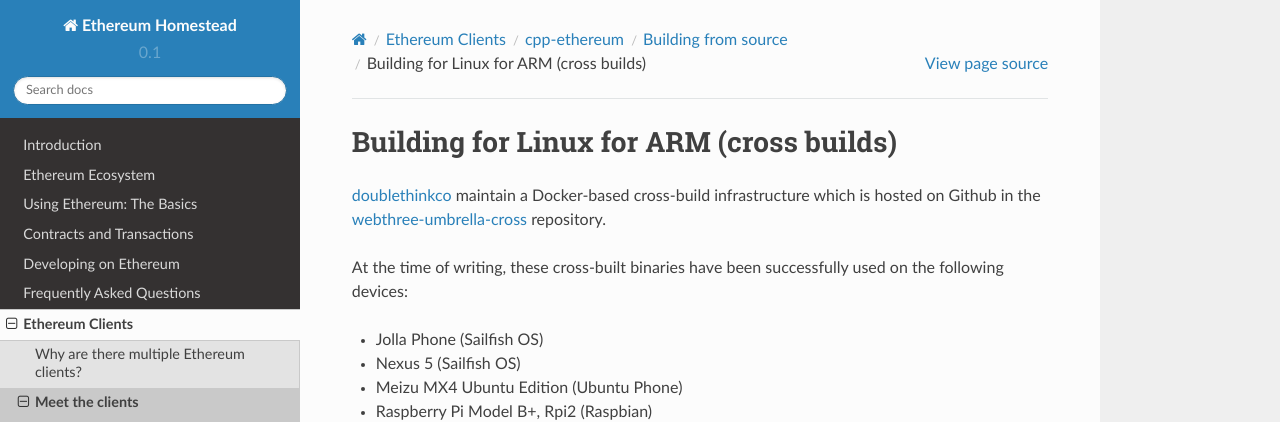
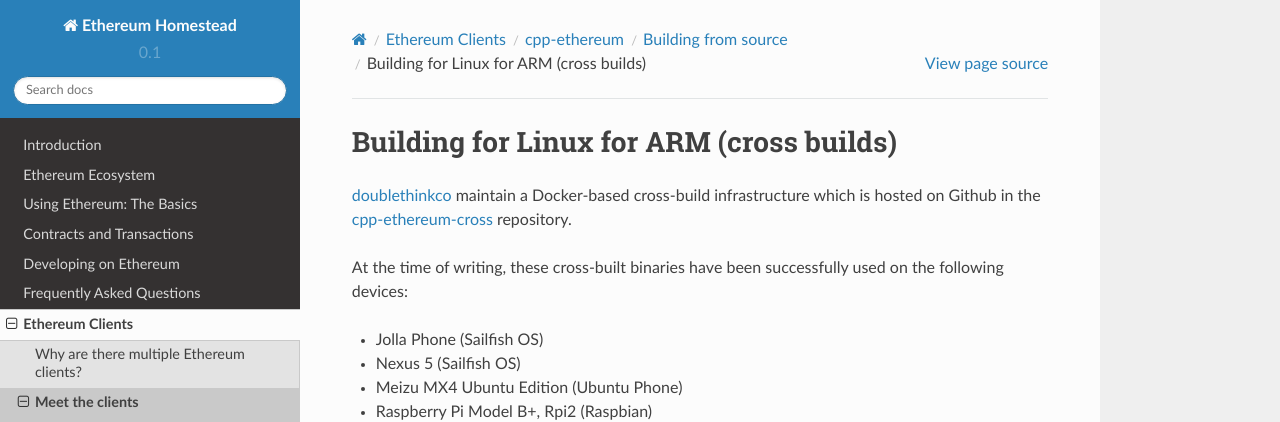
Before and after one commit to ethereum/homestead-guide, a Sphinx documentation site: the page built from source/ethereum-clients/cpp-ethereum/building-from-source/linux-arm.rst, in a window 1280 px wide. Shown: the top 422 px of the page. Built offline with Sphinx 7.4.7 and the Read the Docs theme 2.0.0, drawn with Linux system fonts in a browser that asks for light colours.

Commit message:
Fixed broken hyperlinks in C++ docs.

```diff
--- a/source/ethereum-clients/cpp-ethereum/building-from-source/linux-arm.rst
+++ b/source/ethereum-clients/cpp-ethereum/building-from-source/linux-arm.rst
@@ -4,8 +4,8 @@
 `doublethinkco <http://doublethink.co>`_
 maintain a Docker-based cross-build infrastructure which is
 hosted on Github in the
-`webthree-umbrella-cross
-<http://github.com/doublethinkco/webthree-umbrella-cross>`_
+`cpp-ethereum-cross
+<http://github.com/doublethinkco/cpp-ethereum-cross>`_
 repository.
 
 At the time of writing, these cross-built binaries have been successfully used
--- a/source/ethereum-clients/cpp-ethereum/installing-binaries/linux-cross-builds.rst
+++ b/source/ethereum-clients/cpp-ethereum/installing-binaries/linux-cross-builds.rst
@@ -13,8 +13,8 @@
 <http://doublethink.co/2016/02/23/we-have-blockgrantx-funding/>`_ in Feb 2016.
 
 See the
-`webthree-umbrella-cross README
-<https://github.com/doublethinkco/webthree-umbrella-cross>`_
+`cpp-ethereum-cross README
+<https://github.com/doublethinkco/cpp-ethereum-cross>`_
 for a full matrix of platforms and known status.
 
 Here are the cross-build binaries from doublethinkco:
```
